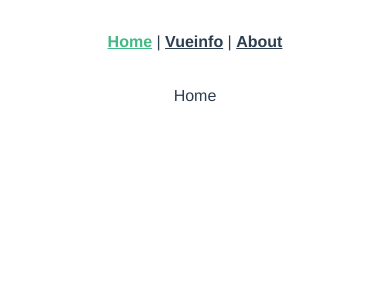
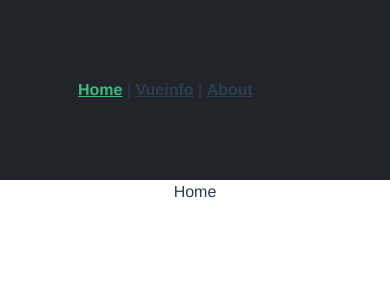
Before and after one commit to egoimmortal/vueProject, a Vue app: page / in a window 390 px wide. Shown: the top 300 px of the page. Built offline with nearby package versions, Linux system fonts and the light colour scheme.

Commit message:
修改nav版型

```diff
--- a/src/App.vue
+++ b/src/App.vue
@@ -1,6 +1,8 @@
 <template>
 	<NavCom></NavCom>
-	<router-view/>
+	<div class="container">
+		<router-view/>
+	</div>
 </template>
 
 <script lang="ts" setup>
--- a/src/components/NavCom.vue
+++ b/src/components/NavCom.vue
@@ -1,8 +1,17 @@
 <template>
-    <nav>
-        <router-link to="/">Home</router-link> |
-        <router-link to="/vueinfo">Vueinfo</router-link> |
-        <router-link to="/about">About</router-link>
+    <nav class="navbar navbar-dark bg-dark">
+		<div class="p-4 d-block d-md-none">
+			<div class="bg-dark p-4">
+				<router-link to="/">Home</router-link> |
+				<router-link to="/vueinfo">Vueinfo</router-link> |
+				<router-link to="/about">About</router-link>
+			</div>
+		</div>
+		<div class="container-fluid d-none d-md-block">
+			<router-link to="/">Home</router-link> |
+			<router-link to="/vueinfo">Vueinfo</router-link> |
+			<router-link to="/about">About</router-link>
+		</div>
     </nav>
 </template>
 
```
